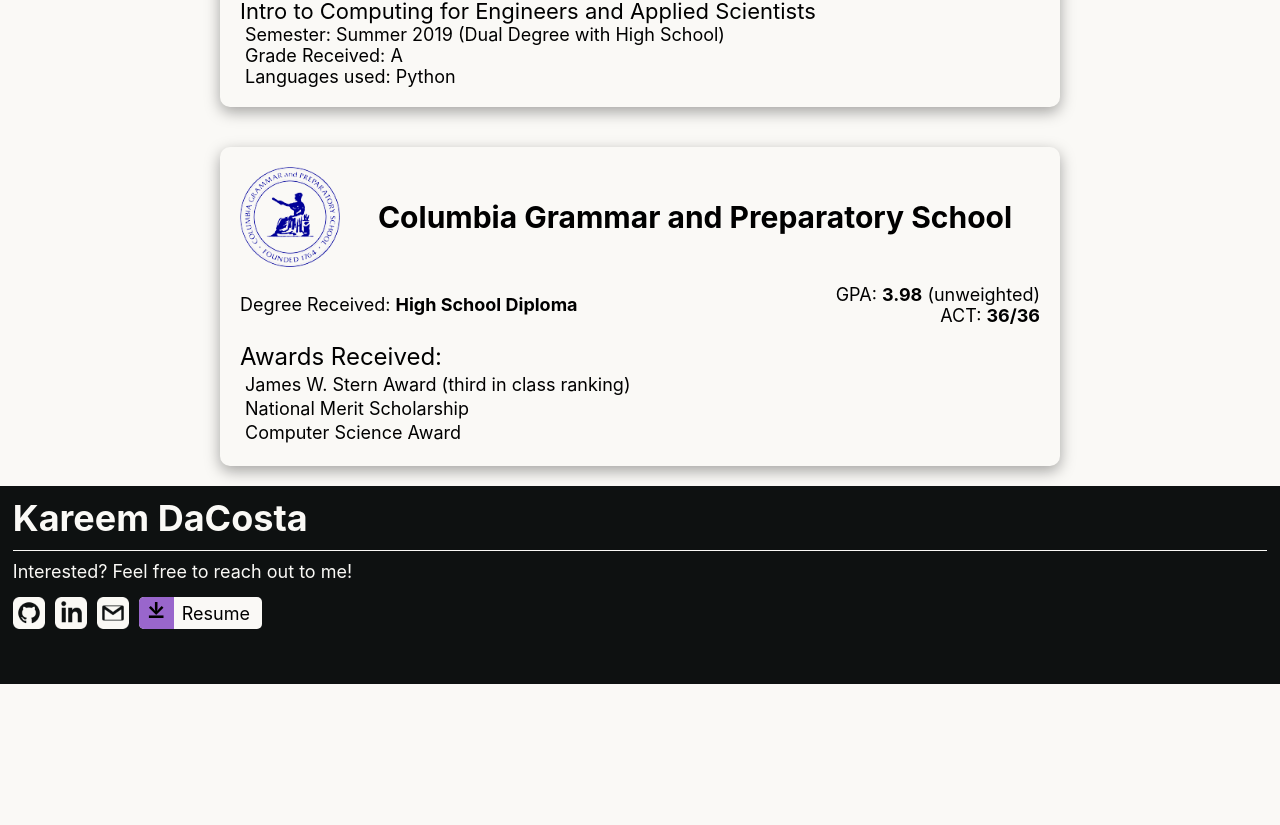
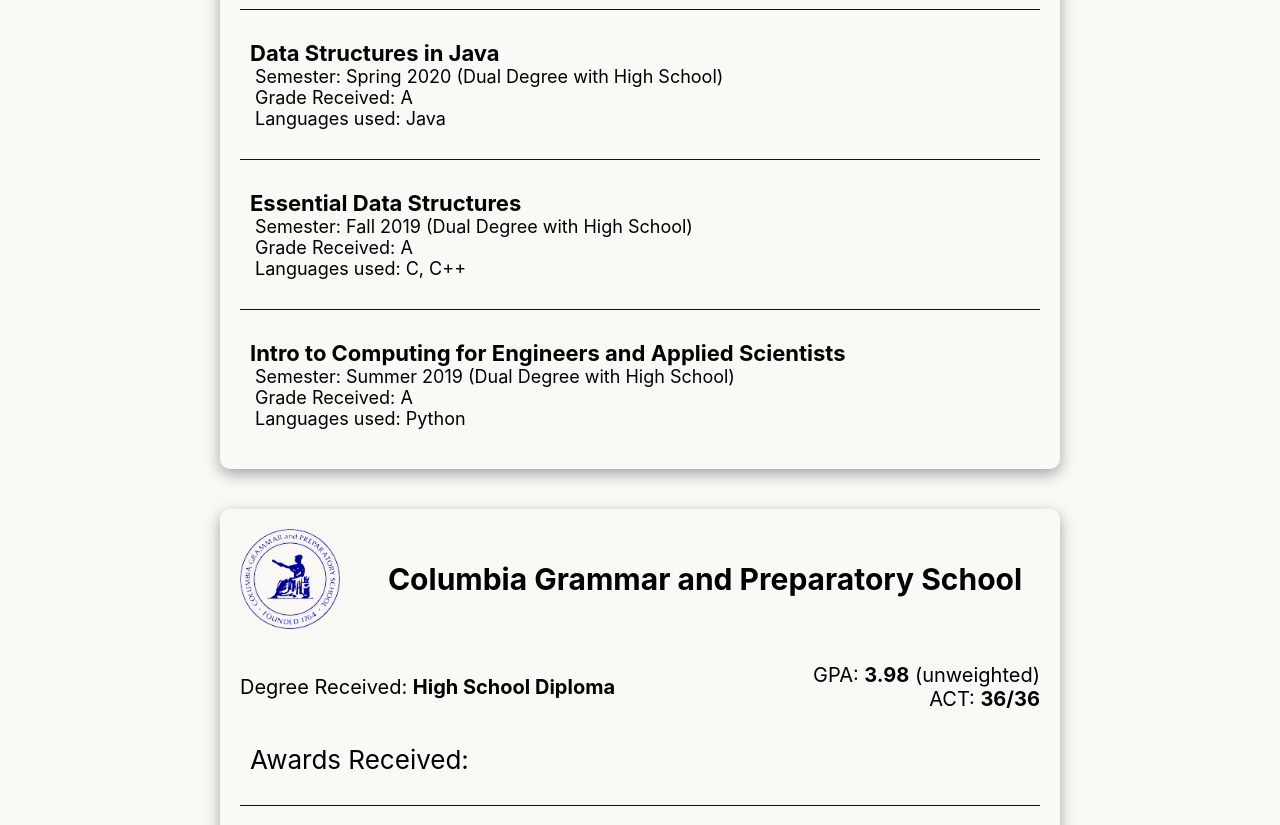
Before and after one commit to KareemDaCosta/kareem-dacosta-personal-website, a React (Create React App) app: page /education in a window 1280 px wide. Shown: the part 815-1640 px from the top of the page. Before the commit the page ends 1499 px from the top, so only its background shows below. Built offline with nearby package versions, Linux system fonts and the light colour scheme.

Commit message:
Finished Education Card

```diff
--- a/src/components/Education/Education.css
+++ b/src/components/Education/Education.css
@@ -11,7 +11,7 @@
     box-shadow: rgba(0, 0, 0, 0.35) 0px 5px 15px;
     grid-template-columns: 100px 4fr 3fr;
     grid-template-rows: 100px 55px 1fr;
-    grid-gap: 10px;
+    grid-gap: 30px;
     width: 800px;
     margin-top: 20px;
     margin-bottom: 20px;
@@ -36,6 +36,7 @@
 .education-degree {
     grid-row: 2 / span 1;
     grid-column: 1 / span 2;
+    font-size: 20px;
 }
 
 .education-degree span, .education-gpa span  {
@@ -46,34 +47,49 @@
     grid-row: 2 / span 1;
     grid-column: 3 / span 1;
     text-align: right;
+    font-size: 20px;
 }
 
 .education-list-wrapper {
     grid-row: 3 / span 1;
     grid-column: 1 / span 3;
 }
+
+.education-list {
+    margin-bottom: 20px;
+}
+
 .education-horizontal-line {
     border-top: #0e1111 1px solid ;
     margin: auto;
     margin-top: 5px;
     margin-bottom: 5px;
+    margin: 30px 0px;
 }
 
 .education-header {
-    font-size: 24px;
+    font-size: 26px;
+}
+
+.education-li, .education-header {
+    margin-left: 10px;
 }
 
 .education-course-title {
     font-size: 22px;
+    font-weight: bold;
 }
 
 .education-course-date, .education-course-grade, .education-course-language {
     margin-left: 5px;
 }
 
-.education-award {
-    margin: 3px;
-    margin-left: 5px;
+.education-horizontal-line-awards {
+    border-top: #0e1111 1px solid ;
+    margin: auto;
+    margin-top: 5px;
+    margin-bottom: 5px;
+    margin: 30px 0px;
 }
 
 @media screen and (max-width: 860px) {
@@ -82,7 +98,7 @@
     }
 }
 
-@media screen and (max-width: 540px) {
+@media screen and (max-width: 560px) {
     .education-card {
         display: flex;
         flex-flow: column wrap;
--- a/src/components/Education/Education.jsx
+++ b/src/components/Education/Education.jsx
@@ -63,8 +63,8 @@ export default function Education() {
                         {columbiaRelevantCourses.map((course, i) => {
                             return (
                                 <>
+                                <div className="education-horizontal-line" />
                                 <li className="education-course education-li" key={i}>
-                                    <div className="education-horizontal-line" />
                                     <div className="education-course-title">
                                         {course.title}
                                     </div>
@@ -104,6 +104,7 @@ export default function Education() {
                         Awards Received:
                     </div>
                     <ul className="education-awards education-list">
+                        <div className="education-horizontal-line" />
                         <li className="education-award education-li">
                             James W. Stern Award (third in class ranking)
                         </li>
--- a/src/components/Navbar/Navbar.css
+++ b/src/components/Navbar/Navbar.css
@@ -29,6 +29,10 @@
 	margin-right: 20px;
 }
 
+.navbar a h1 {
+	font-family: "Helvetica"
+}
+
 .navbar a {
     color: black;
     text-decoration: none;
```
